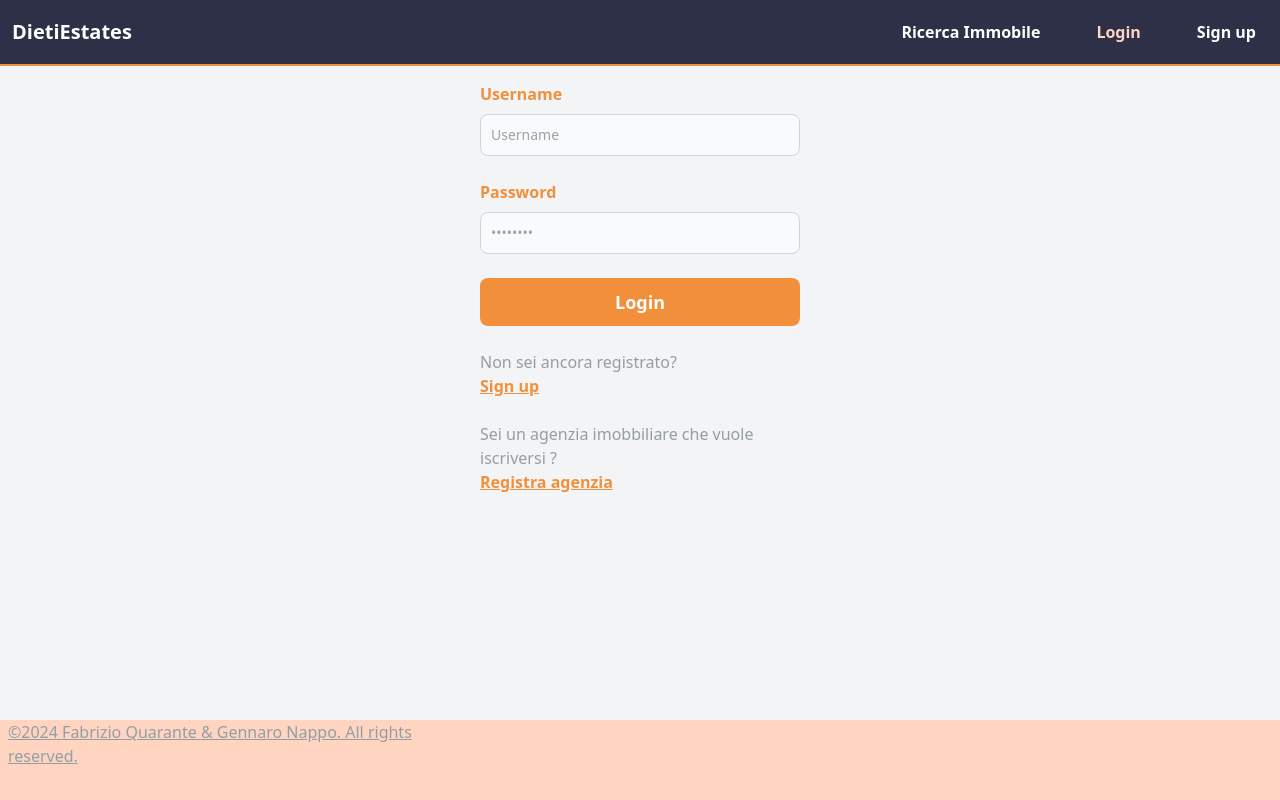
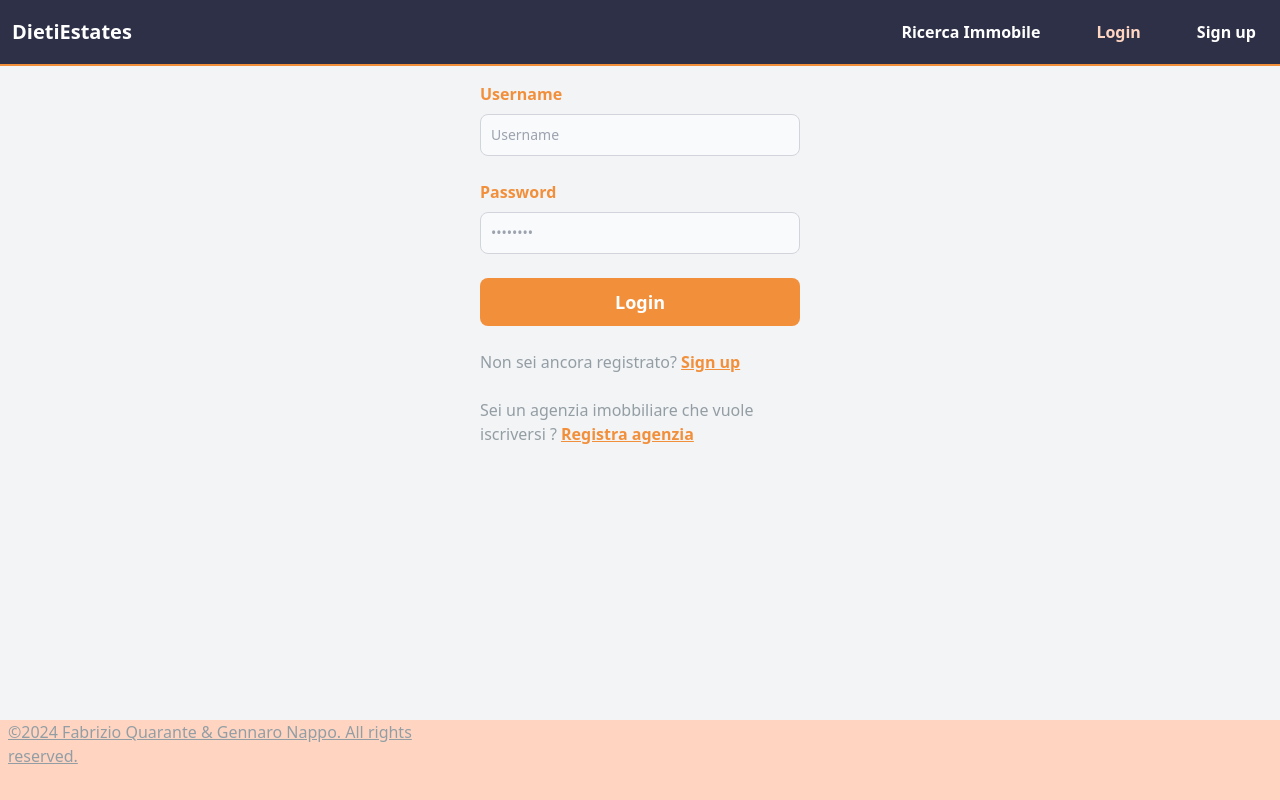
Before and after one commit to genny2002/DietiEstates25, an Angular app in the folder applicazione/front-end/dietiEstates/: page /login in a window 1280 px wide. Built offline with nearby package versions, Linux system fonts and the light colour scheme.

Commit message:
adessso funziona titolo navbar

```diff
--- a/applicazione/front-end/dietiEstates/src/app/login/login.component.html
+++ b/applicazione/front-end/dietiEstates/src/app/login/login.component.html
@@ -38,10 +38,10 @@
             class="w-full text-white bg-arancione hover:bg-pesca hover:text-arancione rounded-lg font-semibold px-5 py-2.5 text-center text-lg">Login</button>
 
             <p class="font-medium  text-base text-grigio">
-                Non sei ancora registrato? <a routerLink="/signup" class="link" class="block text-arancione font-bold mb-2 hover:text-pesca"><u>Sign up</u></a>
+                Non sei ancora registrato? <a routerLink="/signup" class="link" class="text-arancione font-bold mb-2 hover:text-pesca"><u>Sign up</u></a>
             </p>
             <p class="font-medium text-base text-grigio ">
-                Sei un agenzia imobbiliare che vuole iscriversi ? <a routerLink="" class="link " class="block text-arancione font-bold mb-2 hover:text-pesca"><u>Registra agenzia</u></a>
+                Sei un agenzia imobbiliare che vuole iscriversi ? <a routerLink="" class="link " class="text-arancione font-bold mb-2 hover:text-pesca"><u>Registra agenzia</u></a>
             </p>
         </form>
     </div>
--- a/applicazione/front-end/dietiEstates/src/app/navbar/navbar.component.html
+++ b/applicazione/front-end/dietiEstates/src/app/navbar/navbar.component.html
@@ -1,6 +1,6 @@
 <nav class="bg-bluScuro border-b-2 border-arancione p-3">
     <div class="container mx-auto flex justify-between flex-wrap">
-        <a routerLink="/home" class="flex items-center space-x-3 rtl:space-x-reverse flex-grow">
+        <a routerLink="" class="flex items-center space-x-3 rtl:space-x-reverse flex-grow">
             <span
                 class="self-center text-xl text-white font-bold whitespace-nowrap lg:text-2xl xl:text-xl">DietiEstates</span>
         </a>
```
